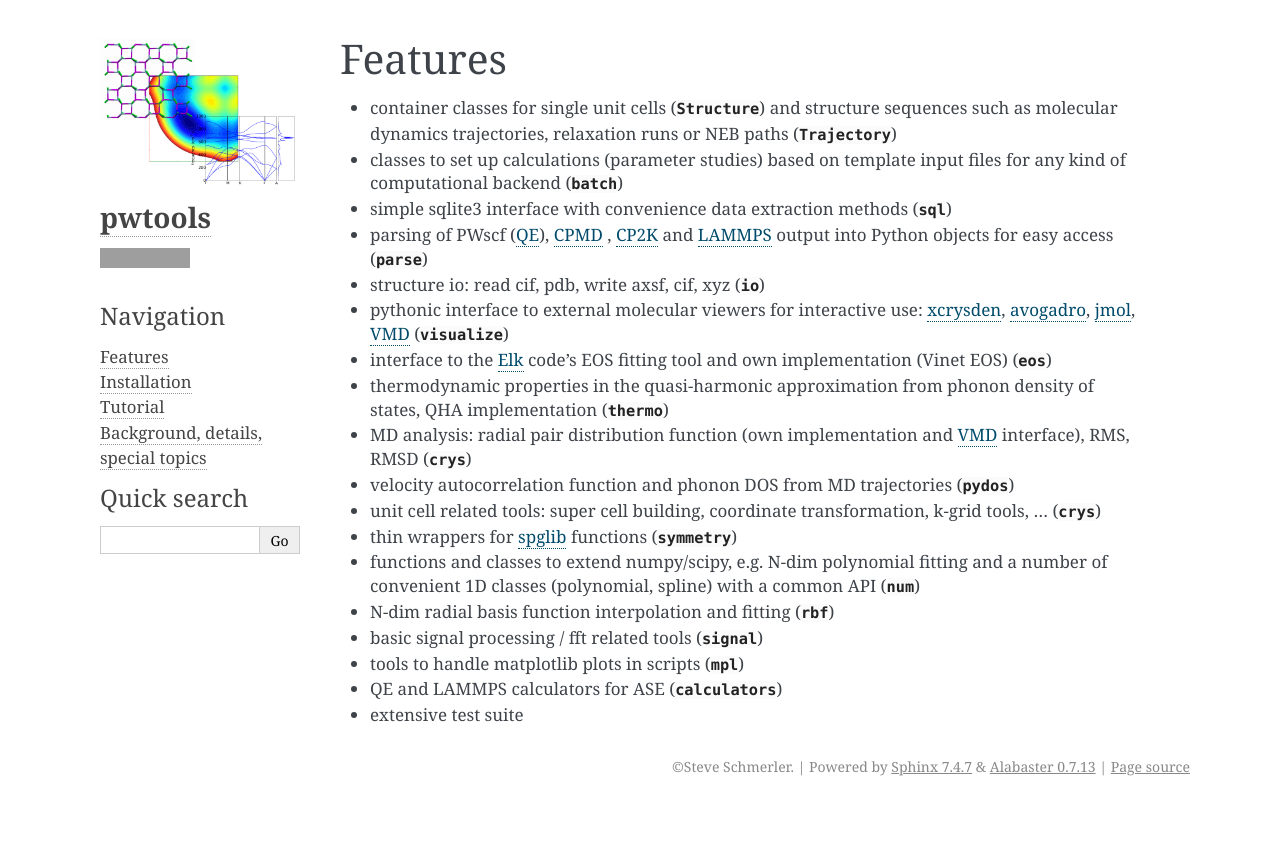
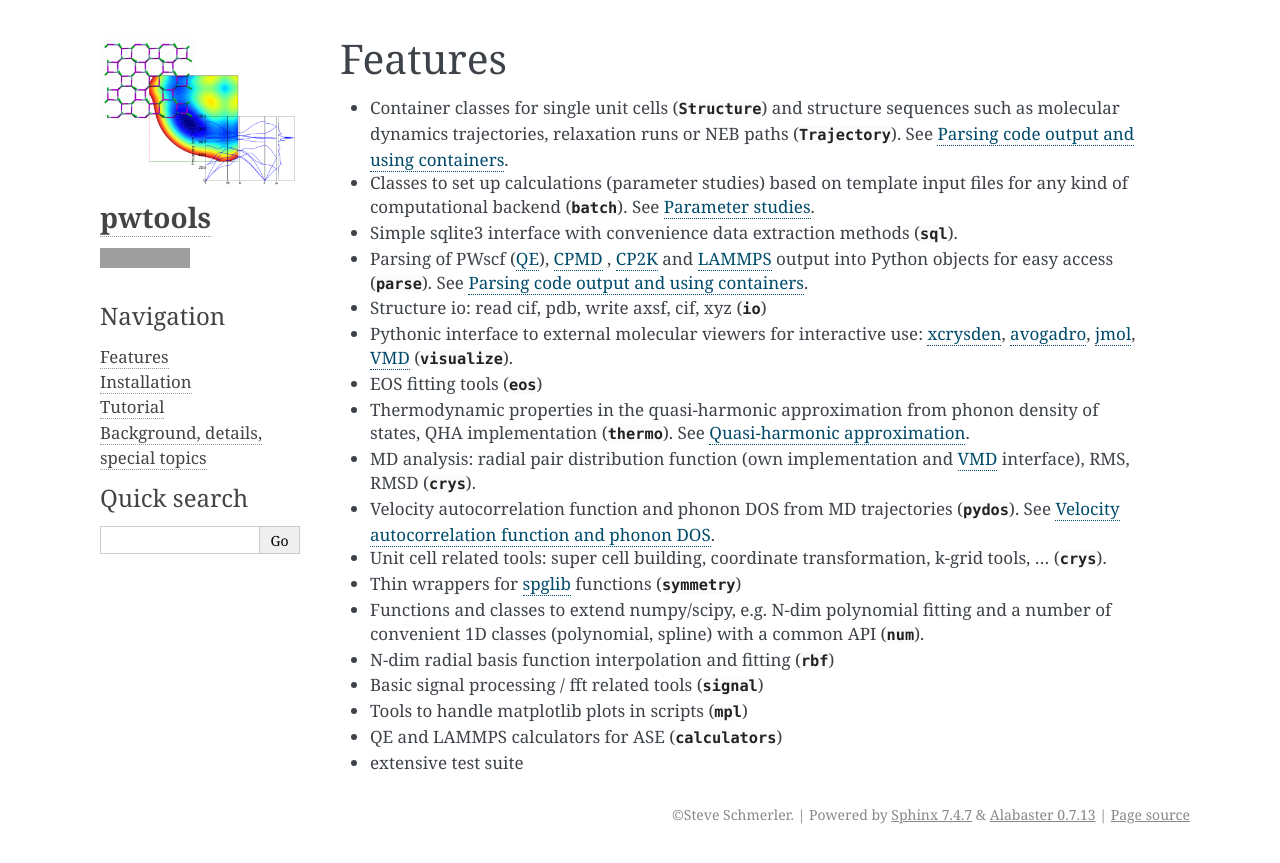
Before and after one commit to elcorto/pwtools, a Sphinx documentation site: the page built from doc/source/written/features.rst, in a window 1280 px wide. Shown: the top 863 px of the page. Built offline with Sphinx 7.4.7, drawn with Linux system fonts in a browser that asks for light colours; pages that are not in the unit, such as notebooks, are missing from menus; grey boxes are pictures that could not be loaded.

Commit message:
DOC: link background topics from feature overview

```diff
--- a/doc/source/written/background/parsing.rst
+++ b/doc/source/written/background/parsing.rst
@@ -1,3 +1,5 @@
+.. _parsers_and_containers:
+
 Parsing code output and using containers
 ========================================
 
--- a/doc/source/written/background/phonon_dos.rst
+++ b/doc/source/written/background/phonon_dos.rst
@@ -1,3 +1,5 @@
+.. _pdos_from_vacf:
+
 Velocity autocorrelation function and phonon DOS
 ================================================
 
--- a/doc/source/written/features.rst
+++ b/doc/source/written/features.rst
@@ -3,50 +3,53 @@
 Features
 ========
 
-* container classes for single unit cells (:class:`~pwtools.crys.Structure`)
+* Container classes for single unit cells (:class:`~pwtools.crys.Structure`)
   and structure sequences such as molecular dynamics trajectories, relaxation
-  runs or NEB paths (:class:`~pwtools.crys.Trajectory`)
+  runs or NEB paths (:class:`~pwtools.crys.Trajectory`). See
+  :ref:`parsers_and_containers`.
 
-* classes to set up calculations (parameter studies) based on template input
-  files for any kind of computational backend (:mod:`~pwtools.batch`)
+* Classes to set up calculations (parameter studies) based on template input
+  files for any kind of computational backend (:mod:`~pwtools.batch`). See
+  :ref:`param_study`.
 
-* simple sqlite3 interface with convenience data extraction methods
-  (:mod:`~pwtools.sql`)
+* Simple sqlite3 interface with convenience data extraction methods
+  (:mod:`~pwtools.sql`).
 
-* parsing of PWscf (QE_), CPMD_ , CP2K_ and LAMMPS_
-  output into Python objects for easy access (:mod:`~pwtools.parse`)
+* Parsing of PWscf (QE_), CPMD_ , CP2K_ and LAMMPS_
+  output into Python objects for easy access (:mod:`~pwtools.parse`). See
+  :ref:`parsers_and_containers`.
 
-* structure io: read cif, pdb, write axsf, cif, xyz  (:mod:`~pwtools.io`)
+* Structure io: read cif, pdb, write axsf, cif, xyz  (:mod:`~pwtools.io`)
 
-* pythonic interface to external molecular viewers for interactive use:
-  xcrysden_, avogadro_, jmol_, VMD_ (:mod:`~pwtools.visualize`)
+* Pythonic interface to external molecular viewers for interactive use:
+  xcrysden_, avogadro_, jmol_, VMD_ (:mod:`~pwtools.visualize`).
 
-* interface to the Elk_ code's EOS fitting tool and own implementation (Vinet
-  EOS) (:mod:`~pwtools.eos`)
+* EOS fitting tools (:mod:`~pwtools.eos`)
 
-* thermodynamic properties in the quasi-harmonic approximation from phonon
-  density of states, QHA implementation (:mod:`~pwtools.thermo`)
+* Thermodynamic properties in the quasi-harmonic approximation from phonon
+  density of states, QHA implementation (:mod:`~pwtools.thermo`). See
+  :ref:`qha`.
 
 * MD analysis: radial pair distribution function (own implementation and VMD_
-  interface), RMS, RMSD (:mod:`~pwtools.crys`)
+  interface), RMS, RMSD (:mod:`~pwtools.crys`).
 
-* velocity autocorrelation function and phonon DOS from MD trajectories
-  (:mod:`~pwtools.pydos`)
+* Velocity autocorrelation function and phonon DOS from MD trajectories
+  (:mod:`~pwtools.pydos`). See :ref:`pdos_from_vacf`.
 
-* unit cell related tools: super cell building, coordinate transformation,
-  k-grid tools, ... (:mod:`~pwtools.crys`)
+* Unit cell related tools: super cell building, coordinate transformation,
+  k-grid tools, ... (:mod:`~pwtools.crys`).
 
-* thin wrappers for spglib_ functions (:mod:`~pwtools.symmetry`)
+* Thin wrappers for spglib_ functions (:mod:`~pwtools.symmetry`)
 
-* functions and classes to extend numpy/scipy, e.g. N-dim polynomial fitting
+* Functions and classes to extend numpy/scipy, e.g. N-dim polynomial fitting
   and a number of convenient 1D classes (polynomial, spline) with a common
-  API (:mod:`~pwtools.num`)
+  API (:mod:`~pwtools.num`).
 
 * N-dim radial basis function interpolation and fitting (:mod:`~pwtools.rbf`)
 
-* basic signal processing / fft related tools (:mod:`~pwtools.signal`)
+* Basic signal processing / fft related tools (:mod:`~pwtools.signal`)
 
-* tools to handle matplotlib plots in scripts (:mod:`~pwtools.mpl`)
+* Tools to handle matplotlib plots in scripts (:mod:`~pwtools.mpl`)
 
 * QE and LAMMPS calculators for ASE (:mod:`~pwtools.calculators`)
 
```
